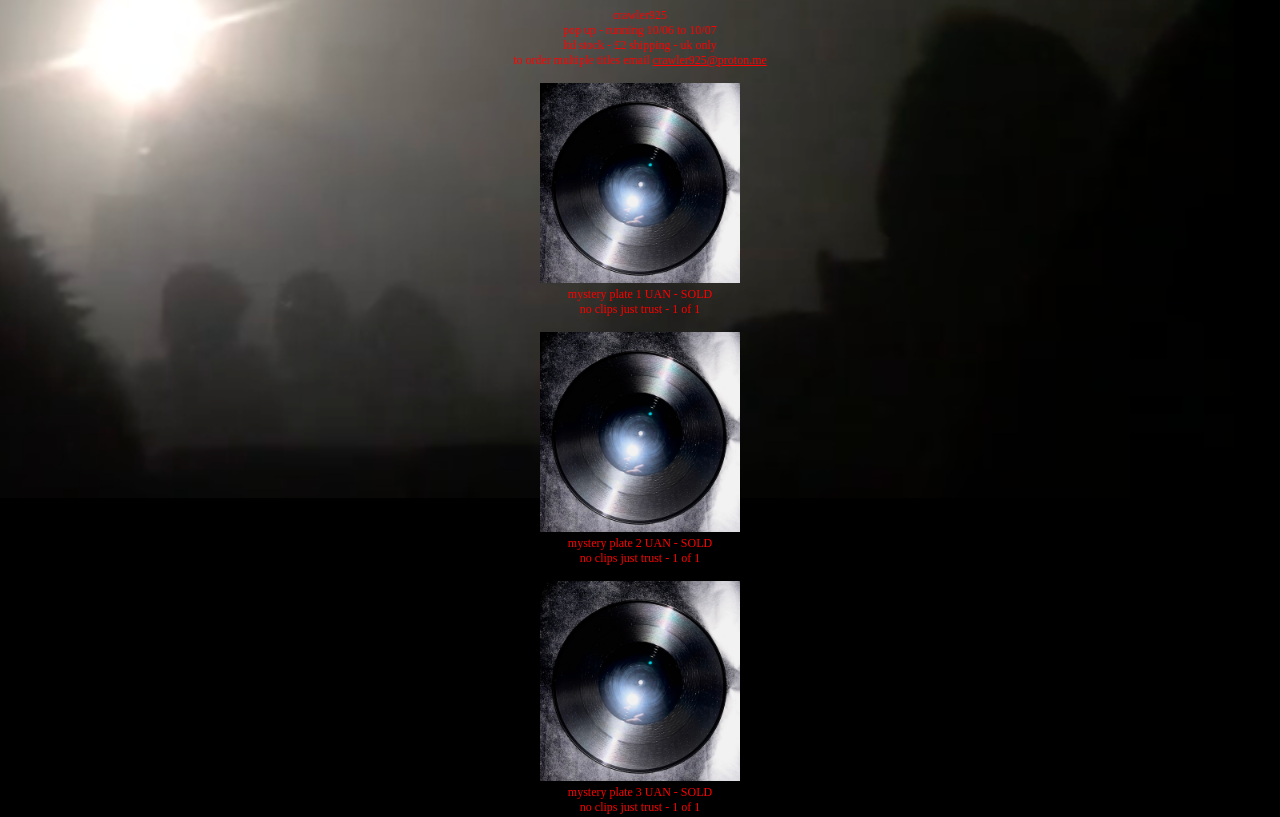
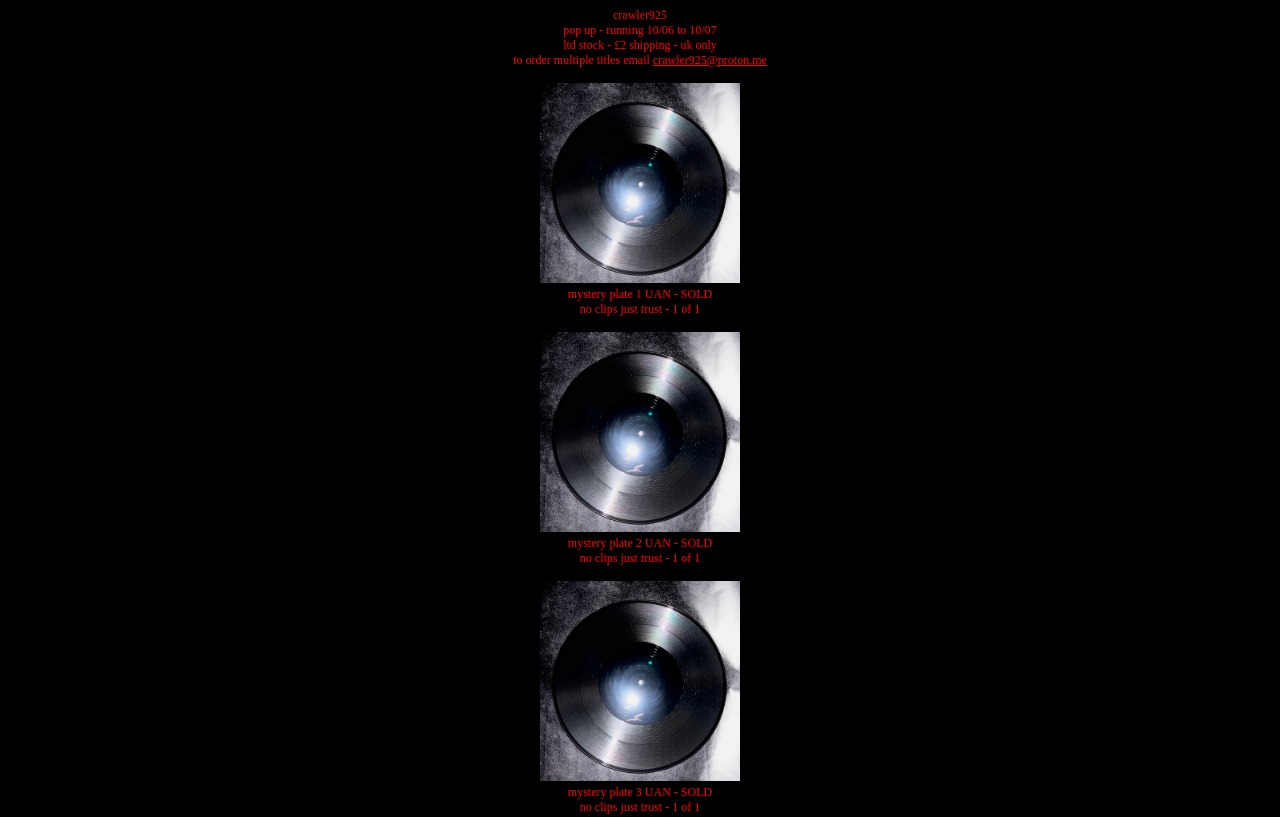
Before and after one commit to merdotxyz/crawler925, a plain HTML site: page index.html in a window 1280 px wide. Shown: the top 817 px of the page. Drawn offline with Linux system fonts and the light colour scheme.

Commit message:
Update crawler-stylesheet.css

```diff
--- a/crawler-stylesheet.css
+++ b/crawler-stylesheet.css
@@ -15,7 +15,7 @@
 }
 
 body {
-    background-image: url(bods.png);
+
     background-repeat: no-repeat;
     text-align: center;
    background-color: black;
```
